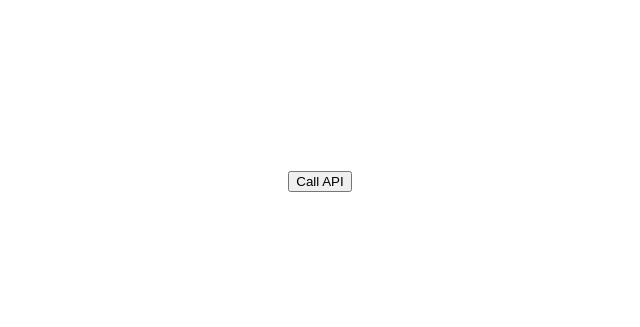
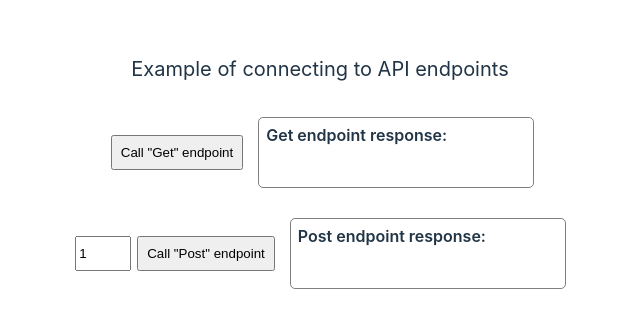
Before and after one commit to msam-dev/quizgame.top, a React (Vite) app in the folder quizgame.top-frontend/quizgame.top/: page /Test in a window 1280 px wide. Shown: the part 209-536 px from the top of the page, without its empty margins (320-960 px from the left). Built offline with nearby package versions, Linux system fonts and the light colour scheme.

Commit message:
Added a working connection to a post endpoint

```diff
--- a/quizgame.top-frontend/quizgame.top/src/assets/css/Test.css
+++ b/quizgame.top-frontend/quizgame.top/src/assets/css/Test.css
@@ -1,16 +1,67 @@
-#root {
+.test-page-outer-container {
   display: flex;
+  align-items: center;
+  justify-content: center;
+  flex-direction: column;
   min-height: 100vh;
+  width: 100%;
+}
+
+.test-page-inner-container {
+  border: 1px solid white;
+  border-radius: 10px;
+  padding: 20px;
+  display: flex;
+  align-items: center;
+  flex-direction: column;
 }
 
 .test-card {
-  align-self: center;
-  text-align: center;
-  width: 100%;
+  display: flex;
+  margin: 5px;
+  padding: 10px;
 }
 
 .test-button {
-  align-self: center;
-  text-align: center;
-  width: fit-content;
+  padding: 8px;
+  margin: 5px;
 }
+
+.test-button:hover{
+  cursor: pointer;
+}
+
+.test-api-response{
+  width: 260px;
+  height: 20px;
+  padding: 5px;
+}
+
+.test-api-response-title{
+  height: 25px;
+  padding: 5px;
+  font-weight: 600
+}
+
+.test-api-response-container{
+  border: 1px solid grey;
+  border-radius: 5px;
+  padding: 2px;
+}
+
+.test-api-input-container{
+  display: flex;
+  align-items: center;
+  padding-right: 10px;
+}
+
+.test-text-box{
+  width: 40px;
+  height: 29px;
+  margin: 1px;
+  padding-right: 10px;
+}
+
+.test-page-title{
+  font-size: 20px;
+}
--- a/quizgame.top-frontend/quizgame.top/src/pages/Test.tsx
+++ b/quizgame.top-frontend/quizgame.top/src/pages/Test.tsx
@@ -1,32 +1,76 @@
 import { useState } from 'react';
 import '../assets/css/Test.css';
 
+/**
+ * A proof of concept function to be used as a template for connecting to API endpoints
+ * @returns
+ */
+const Test = () => {
 
-//const apiName: string = "https://api.quizgame.top/api/test/test-endpoint";
-  const apiName: string = "https://localhost:7025/api/test/test-endpoint";
+  const url: string = "https://localhost:7025";
+  //const url: string = "https://api.quizgame.top";
 
-const Test = () => {
-  const [apiResponse, setResponse] = useState([]);
+  const getEndpoint: string = url+"/api/test/get/";
+  const postEndpoint: string = url+"/api/test/post/";
+  //const asyncPostEndpoint: string = url+"/api/test/asyncPost/";
 
-  const callApi = () => {
-    fetch(apiName)
+  const [apiGetResponse, setGetResponse] = useState([]);
+  const [apiPostResponse, setPostResponse] = useState([]);
+  const [inputBox, setInputBox] = useState(1);
+
+  const callGetApi = () => {
+    fetch(getEndpoint)
       .then((response) => response.json())
       .then((data) => {
-        setResponse(data.message);
-        console.log(data);
+        setGetResponse(data.message);
       })
       .catch((err) => {
-          console.log(err.message);
+        setGetResponse(err.message);
+        console.log(err.message);
+      });
+  };
+
+  const callPostApi = () => {
+    fetch(postEndpoint+inputBox)
+      .then((response) => response.json())
+      .then((data) => {
+        setPostResponse(data.message);
+      })
+      .catch((err) => {
+        setPostResponse(err.message);
+        console.log(err.message);
       });
   };
 
   return (
-    <>
-      <div className="test-card">
-        <button className="test-button" onClick={callApi}> Call API </button>
-        <div>&nbsp;{apiResponse}</div>
+    <div className='test-page-outer-container'>
+      <div className="test-page-title">
+        Example of connecting to API endpoints
       </div>
-    </>
+      <div className='test-page-inner-container'>
+        <div className="test-card">
+          <div className="test-api-input-container">
+            <button className="test-button" onClick={callGetApi}> Call "Get" endpoint </button>
+          </div>
+          <div className="test-api-response-container">
+            <div className="test-api-response-title">Get endpoint response: </div>
+            <div className="test-api-response">{apiGetResponse}</div>
+          </div>
+        </div>
+
+        <div className="test-card">
+          <div className="test-api-input-container">
+            <input className="test-text-box" type="number" defaultValue="1" onChange={(e) => setInputBox(+e.target.value)} title='The value to increment the counter by'/>
+            <button className="test-button" onClick={callPostApi}> Call "Post" endpoint </button>
+          </div>
+          <div className="test-api-response-container">
+            <div className="test-api-response-title">Post endpoint response:</div>
+            <div className="test-api-response">{apiPostResponse}</div>
+          </div>
+        </div>
+
+      </div>
+    </div>
   );
 }
 
```
